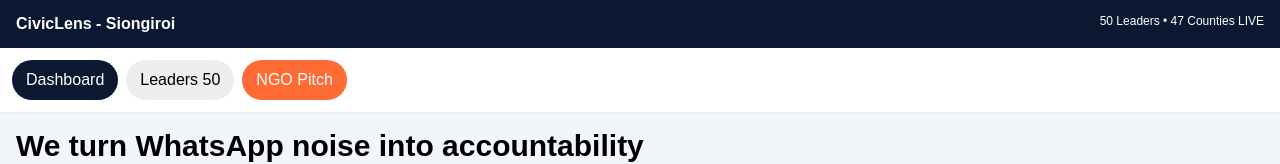
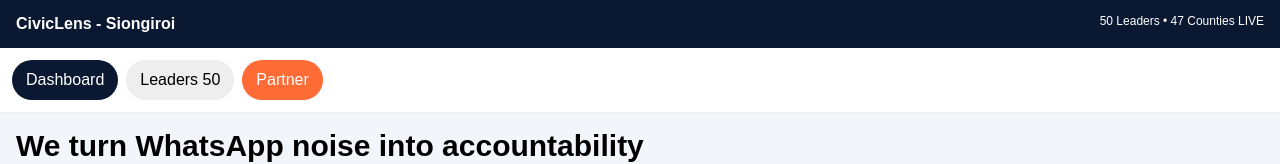
Before and after one commit to hefanesbwogo1-wq/civiclens, a Next.js app: page / in a window 1280 px wide. Shown: the top 164 px of the page. Built offline with nearby package versions, Linux system fonts and the light colour scheme.

Commit message:
rename NGO Pitch to Partner

```diff
--- a/app/page.tsx
+++ b/app/page.tsx
@@ -88,7 +88,7 @@ export default function Page(){
       <div style={{display:"flex", gap:8, padding:12, background:"white", position:"sticky", top:44, zIndex:9, borderBottom:"1px solid #eee"}}>
         <button onClick={()=>setTab("dashboard")} style={{padding:"8px 14px", borderRadius:20, border:"none", background:tab==="dashboard"?"#0A1931":"#eee", color:tab==="dashboard"?"white":"black"}}>Dashboard</button>
         <button onClick={()=>setTab("leaders")} style={{padding:"8px 14px", borderRadius:20, border:"none", background:tab==="leaders"?"#0A1931":"#eee", color:tab==="leaders"?"white":"black"}}>Leaders {filtered.length}</button>
-        <a href="/ngo-pitch" style={{padding:"8px 14px", borderRadius:20, background:"#FF6B35", color:"white", textDecoration:"none"}}>NGO Pitch</a>
+        <a href="/ngo-pitch" style={{padding:"8px 14px", borderRadius:20, background:"#FF6B35", color:"white", textDecoration:"none"}}>Partner</a>
       </div>
 
       {tab==="dashboard" && (
```
